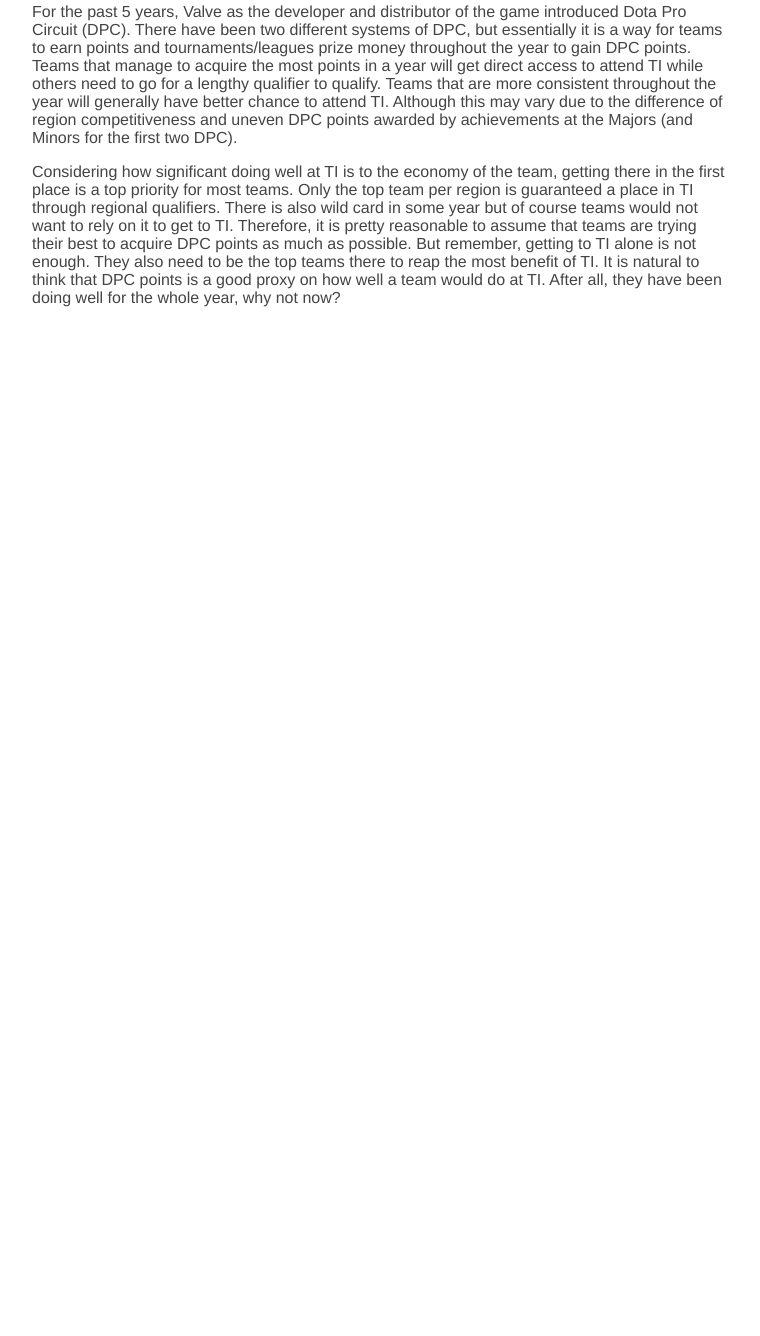
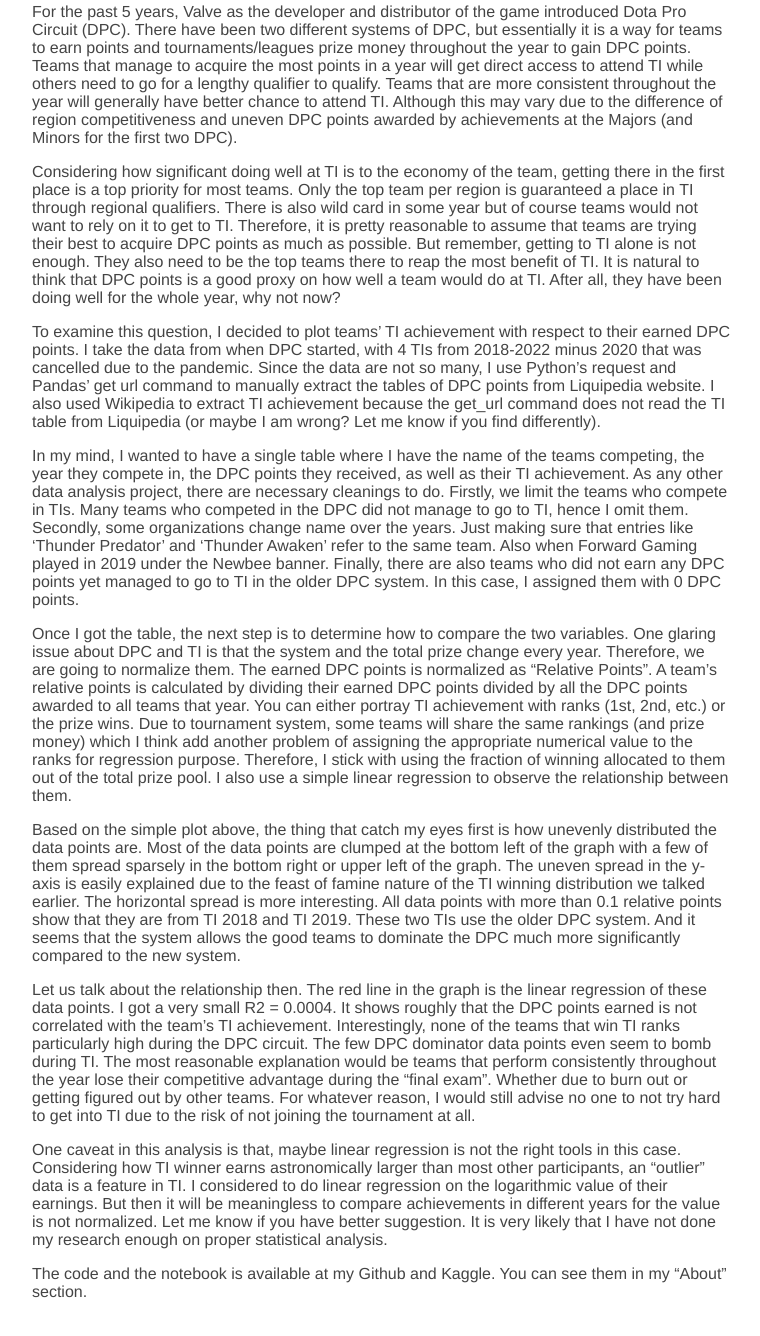
Before and after one commit to arutaki/arutaki.github.io, a plain HTML site: page writing/ti_win.html in a window 1280 px wide. Shown: the part 452-1788 px from the top of the page, without its empty margins (258-1018 px from the left). Before the commit the page ends 800 px from the top, so only its background shows below. Drawn offline with Linux system fonts and the light colour scheme.

Commit message:
complete TI article

```diff
--- a/writing/ti_win.html
+++ b/writing/ti_win.html
@@ -57,6 +57,27 @@
             TI. It is natural to think that DPC points is a good proxy on how well a team would do at TI. After all, they have
             been doing well for the whole year, why not now?
         </p>
+        <p>
+            To examine this question, I decided to plot teams’ TI achievement with respect to their earned DPC points. I take the data from when DPC started, with 4 TIs from 2018-2022 minus 2020 that was cancelled due to the pandemic. Since the data are not so many, I use Python’s request and Pandas’ get url command to manually extract the tables of DPC points from Liquipedia website. I also used Wikipedia to extract TI achievement because the get_url command does not read the TI table from Liquipedia (or maybe I am wrong? Let me know if you find differently).
+        </p>
+        <p>
+            In my mind, I wanted to have a single table where I have the name of the teams competing, the year they compete in, the DPC points they received, as well as their TI achievement. As any other data analysis project, there are necessary cleanings to do. Firstly, we limit the teams who compete in TIs. Many teams who competed in the DPC did not manage to go to TI, hence I omit them. Secondly, some organizations change name over the years. Just making sure that entries like ‘Thunder Predator’ and ‘Thunder Awaken’ refer to the same team. Also when Forward Gaming played in 2019 under the Newbee banner. Finally, there are also teams who did not earn any DPC points yet managed to go to TI in the older DPC system. In this case, I assigned them with 0 DPC points.
+        </p>
+        <p>
+            Once I got the table, the next step is to determine how to compare the two variables. One glaring issue about DPC and TI is that the system and the total prize change every year. Therefore, we are going to normalize them. The earned DPC points is normalized as  “Relative Points”. A team’s relative points is calculated by dividing their earned DPC points divided by all the DPC points awarded to all teams that year. You can either portray TI achievement with ranks (1st, 2nd, etc.) or the prize wins. Due to tournament system, some teams will share the same rankings (and prize money) which I think add another problem of assigning the appropriate numerical value to the ranks for regression purpose. Therefore, I stick with using the fraction of winning allocated to them out of the total prize pool. I also use a simple linear regression to observe the relationship between them.
+        </p>
+        <p>
+            Based on the simple plot above, the thing that catch my eyes first is how unevenly distributed the data points are. Most of the data points are clumped at the bottom left of the graph with a few of them spread sparsely in the bottom right or upper left of the graph. The uneven spread in the y-axis is easily explained due to the feast of famine nature of the TI winning distribution we talked earlier. The horizontal spread is more interesting. All data points with more than 0.1 relative points show that they are from TI 2018 and TI 2019. These two TIs use the older DPC system. And it seems that the system allows the good teams to dominate the DPC much more significantly compared to the new system.
+        </p>
+        <p>
+            Let us talk about the relationship then. The red line in the graph is the linear regression of these data points. I got a very small R2 = 0.0004. It shows roughly that the DPC points earned is not correlated with the team’s TI achievement. Interestingly, none of the teams that win TI ranks particularly high during the DPC circuit. The few DPC dominator data points even seem to bomb during TI. The most reasonable explanation would be teams that perform consistently throughout the year lose their competitive advantage during the “final exam”. Whether due to burn out or getting figured out by other teams. For whatever reason, I would still advise no one to not try hard to get into TI due to the risk of not joining the tournament at all.
+        </p>
+        <p>
+            One caveat in this analysis is that, maybe linear regression is not the right tools in this case. Considering how TI winner earns astronomically larger than most other participants, an “outlier” data is a feature in TI. I considered to do linear regression on the logarithmic value of their earnings. But then it will be meaningless to compare achievements in different years for the value is not normalized. Let me know if you have better suggestion. It is very likely that I have not done my research enough on proper statistical analysis.
+        </p>
+        <p>
+            The code and the notebook is available at my Github and Kaggle. You can see them in my “About” section.
+        </p>
     </article>
   </body>
 </html>
```
